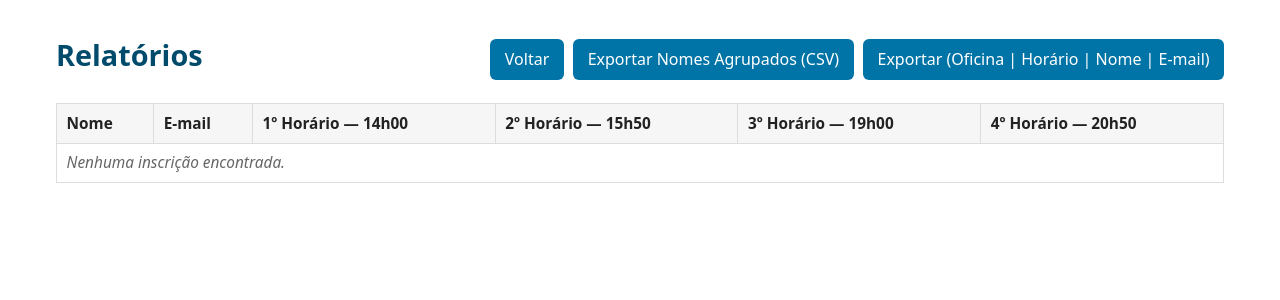
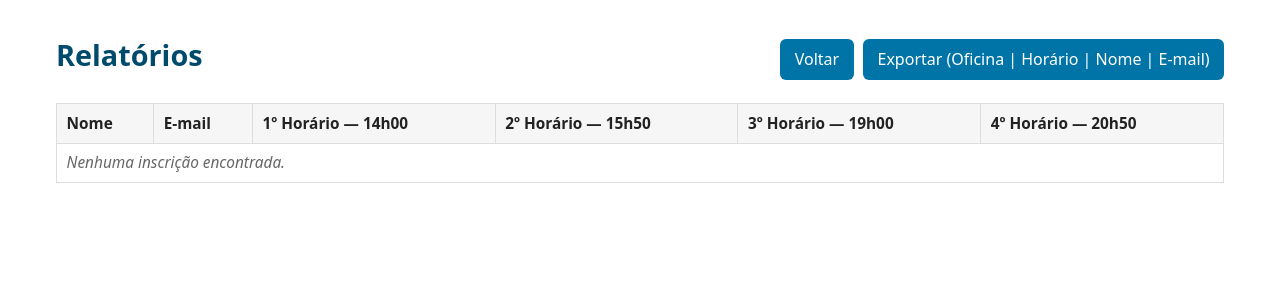
Before and after one commit to comercial-ediomare/oficinas-salgueiro, a Flask app: page /reports in a window 1280 px wide. Shown: the top 300 px of the page. Run offline with Flask 3, Linux system fonts and the light colour scheme; the visitor is signed in with stand-in values (Sample User, id 1); data comes from the database, SQL or seed files in the repository; data that the repository does not hold is empty.

Commit message:
Update reports.html

```diff
--- a/templates/reports.html
+++ b/templates/reports.html
@@ -60,7 +60,6 @@
     <h1>Relatórios</h1>
     <div class="spacer"></div>
     <a class="btn" href="{{ url_for('admin') }}">Voltar</a>
-    <a class="btn" href="{{ url_for('export_grouped_names_by_workshop_slot_csv') }}">Exportar Nomes Agrupados (CSV)</a>
     <a class="btn" href="{{ url_for('export_names_rows_by_workshop_slot_csv') }}">Exportar (Oficina | Horário | Nome | E-mail)</a>
   </div>
 
```
